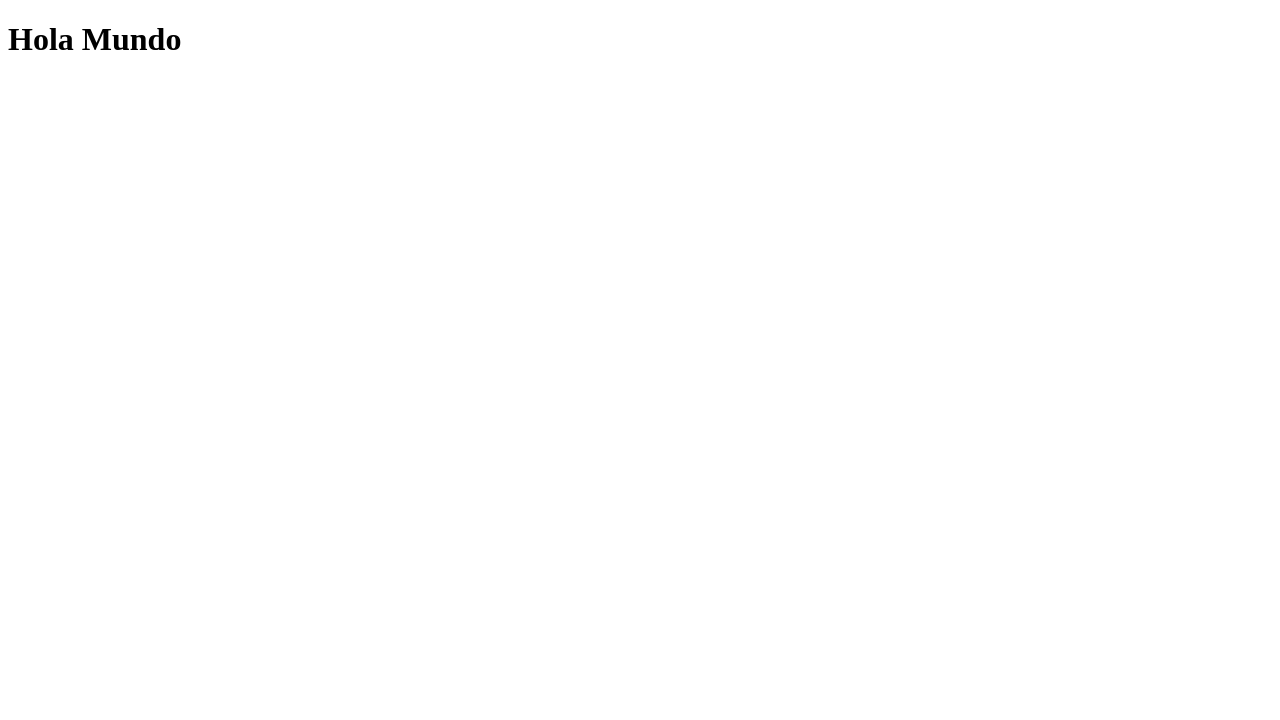
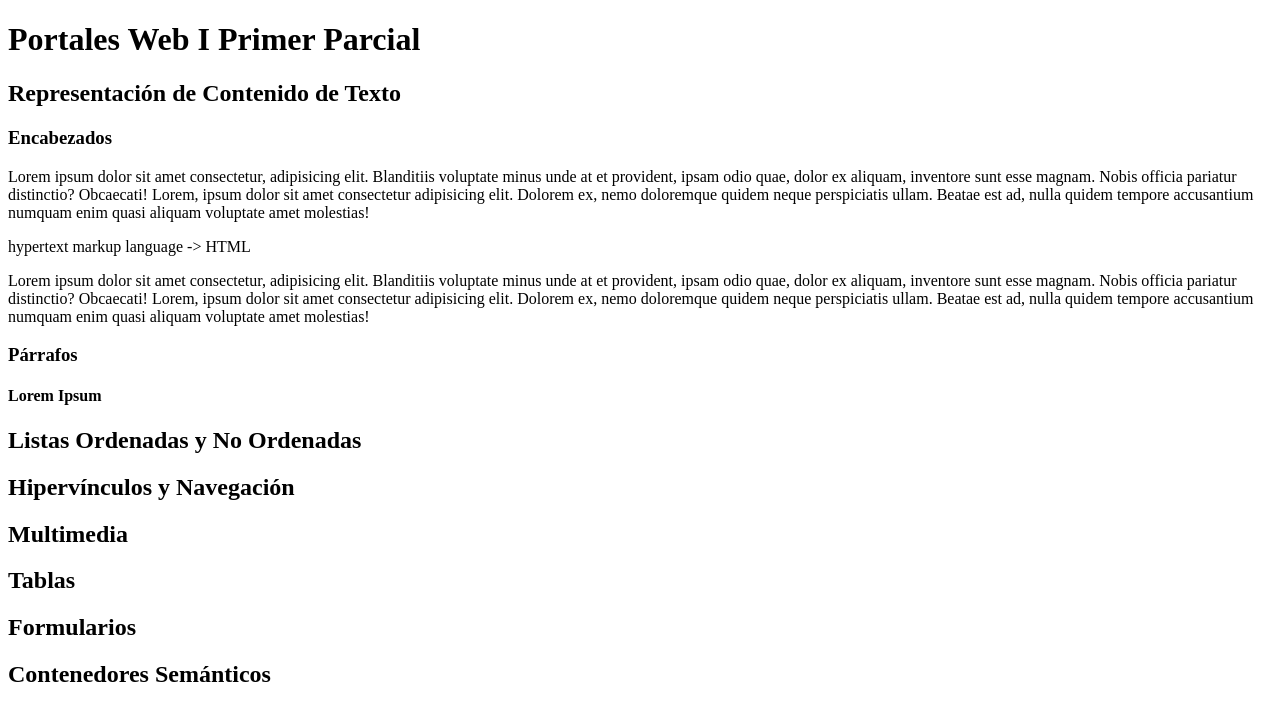
Before and after one commit to JuanTurcios226/PortalesWeb1, a plain HTML site: page index.html in a window 1280 px wide. Drawn offline with Linux system fonts and the light colour scheme.

Commit message:
feat: Estructuras de Encabezados

```diff
--- a/index.html
+++ b/index.html
@@ -5,6 +5,37 @@
         <title>Portales Web I Sección 1801</title>
     </head>
     <body>
-        <h1>Hola Mundo</h1>
+        <h1>Portales Web I Primer Parcial</h1>
+            <h2>Representación de Contenido de Texto</h2>
+                <h3>Encabezados</h3>
+                <p>
+                    Lorem ipsum dolor sit amet consectetur, adipisicing elit.
+                    Blanditiis voluptate minus unde at et provident, ipsam odio quae,
+                    dolor ex aliquam, inventore sunt esse magnam. Nobis officia pariatur
+                    distinctio? Obcaecati! Lorem, ipsum dolor sit amet consectetur
+                    adipisicing elit. Dolorem ex, nemo doloremque quidem neque
+                    perspiciatis ullam. Beatae est ad, nulla quidem tempore accusantium
+                    numquam enim quasi aliquam voluptate amet molestias!
+                </p>
+                <p>
+                    hypertext markup language -> HTML
+                </p>
+                <p>
+                    Lorem ipsum dolor sit amet consectetur, adipisicing elit.
+                    Blanditiis voluptate minus unde at et provident, ipsam odio quae,
+                    dolor ex aliquam, inventore sunt esse magnam. Nobis officia pariatur
+                    distinctio? Obcaecati! Lorem, ipsum dolor sit amet consectetur
+                    adipisicing elit. Dolorem ex, nemo doloremque quidem neque
+                    perspiciatis ullam. Beatae est ad, nulla quidem tempore accusantium
+                    numquam enim quasi aliquam voluptate amet molestias!
+                </p>
+                <h3>Párrafos</h3>
+                    <h4>Lorem Ipsum</h4>
+            <h2>Listas Ordenadas y No Ordenadas</h2>
+            <h2>Hipervínculos y Navegación</h2>
+            <h2>Multimedia</h2>
+            <h2>Tablas</h2>
+            <h2>Formularios</h2>
+            <h2>Contenedores Semánticos</h2>
     </body>
 </html>
```
